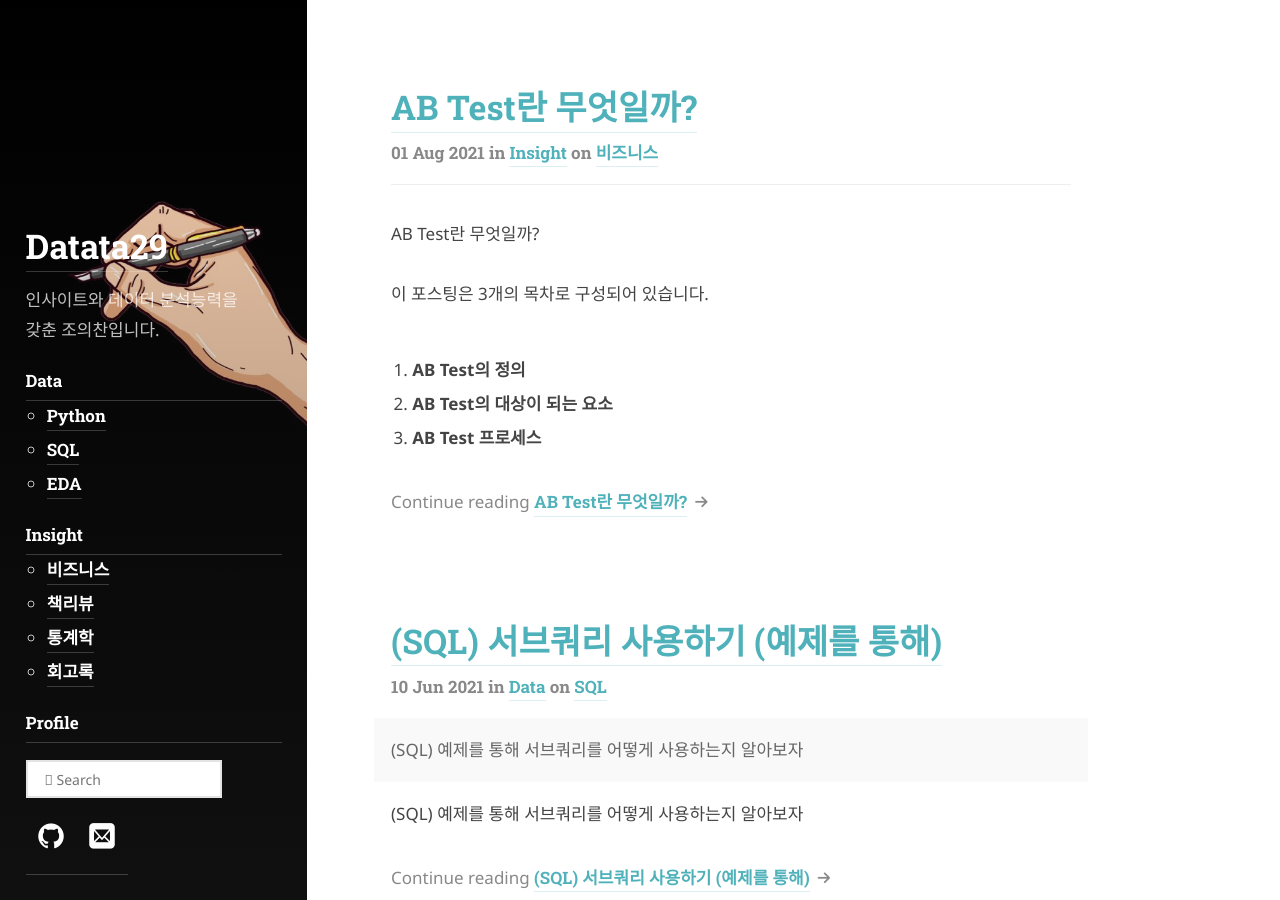
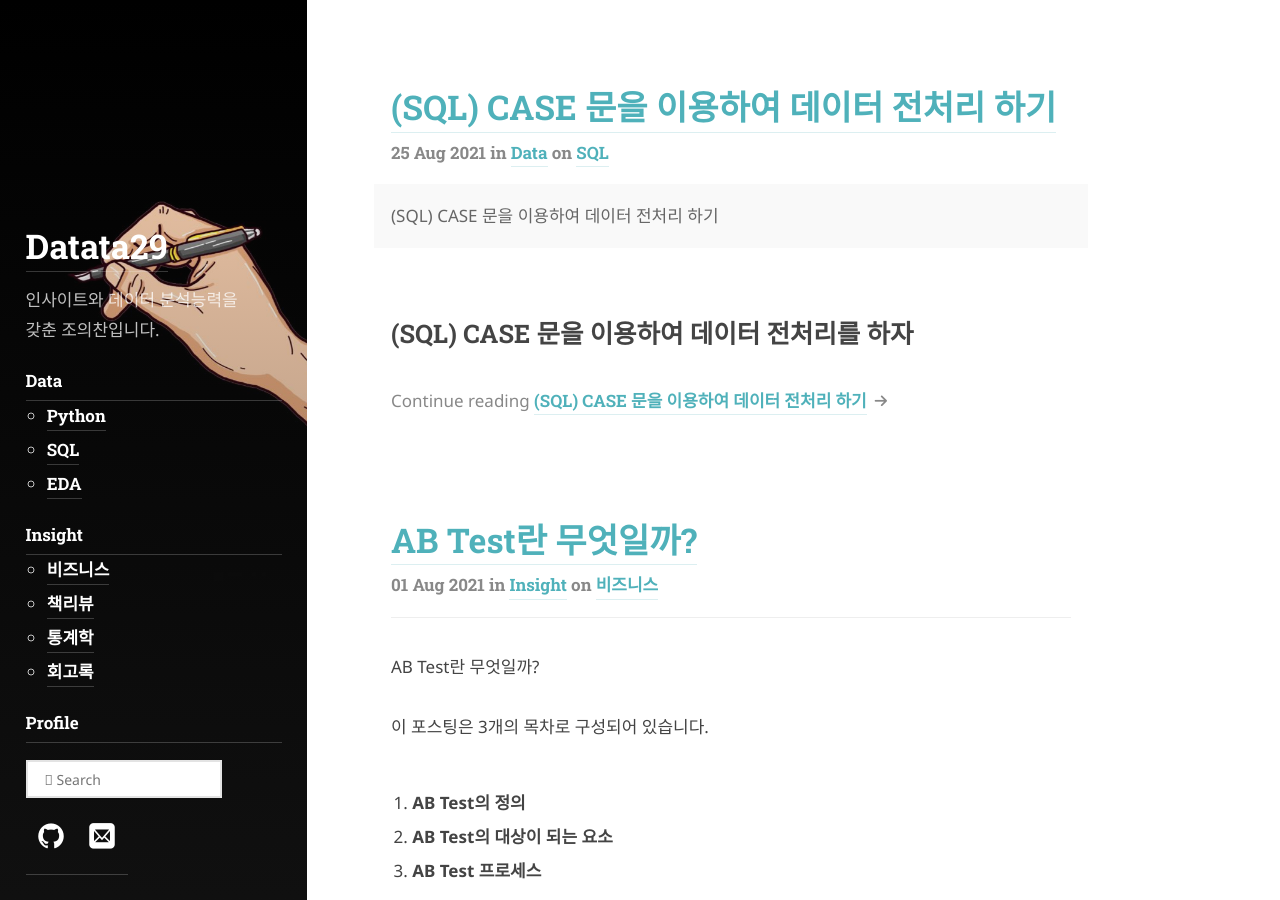
Before and after one commit to datata29/datata29.github.io, a Jekyll site: the page built from index.html, in a window 1280 px wide and 900 px high. Built offline with Jekyll 4.4.1, drawn with Linux system fonts in a browser that asks for light colours; nearby versions of some CDN libraries; some web fonts are replaced; the list of posts is cut into pages by our own code; some of the changed text lies outside the part shown.

Commit message:
20210825

````diff
--- /dev/null
+++ b/_posts/2021-08-25-SQL11.md
@@ -0,0 +1,69 @@
+---
+layout: post
+title: (SQL) CASE 문을 이용하여 데이터 전처리 하기
+description: >
+ (SQL) CASE 문을 이용하여 데이터 전처리 하기
+categories: [data]
+tags: [sql]
+author: author1
+---
+
+
+(SQL) CASE 문을 이용하여 데이터 전처리를 하자
+---
+
+<br>
+
+✋🏾 PostgreSQL을 이용하여 쓰인 포스팅입니다. <br>
+✋🏾 [샘플데이터 다운로드 링크](https://forta.com/books/0135182794/)
+<br>
+<br>
+
+---
+
+
+## 1. CASE문이란?
+
+CASE문은 데이터 전처리를 할때 많이 사용된다.<br>
+CASE문을 이용하면 데이터를 조건에 따라 원하는 값으로 바꿀 수 있다.<br>
+기본 구문은 다음과 같다. <br>
+
+```sql
+CASE
+    WHEN <조건식> THEN <조건을 만족할 때의 값>
+    END
+```
+<br><br>
+WHEN 뒤에 조건식을 만족하면 데이터를 THEN 다음에 나오는 값으로 바꿔준다.<br>
+
+
+## 2. CASE문의 실제 사용 예시
+
+예시를 통해 CASE문에 대해 더 알아보자.<br>
+
+다음은 Vendors테이블이다.<br>
+
+<img src="{{ site.baseurl }}/assets/img/vendor_1.jpeg">
+
+나는 vend_country에 기록된 국가명을 각 국가가 속한 대룩명으로 바꾸고 싶다.<br>
+(USA --> America , England --> Europe, France --> Europe)<br><br>
+
+이럴 경우, CASE문을 사용하면 간단히 데이터를 원하는대로 바꿀 수 있다.<br>
+
+```sql
+  SELECT vend_id,
+       CASE
+        WHEN vend_country= 'USA' THEN 'America'
+        WHEN vend_country='England' Then 'Europe'
+        WHEN vend_country='France' Then 'Europe'
+        END AS vend_continent -- 칼럼명을 vend_continent로 변경
+FROM tysql.vendors;
+```
+
+결과가 다음과 같이 나온다.<br>
+
+<img src="{{ site.baseurl }}/assets/img/vendor_3.jpeg">
+
+
+SQL내에서 데이터 전처리를 할 때<br>
+CASE문은 많이 사용되니 잘 알아두도록 하자.<br><br>
````
Also changed, not shown: _posts/2021-03-15-SQL7.md (+4 -8 lines), assets/img/vendor_1.jpeg (added), assets/img/vendor_2.jpeg (added), assets/img/vendor_3.jpeg (added), 2 other files.
